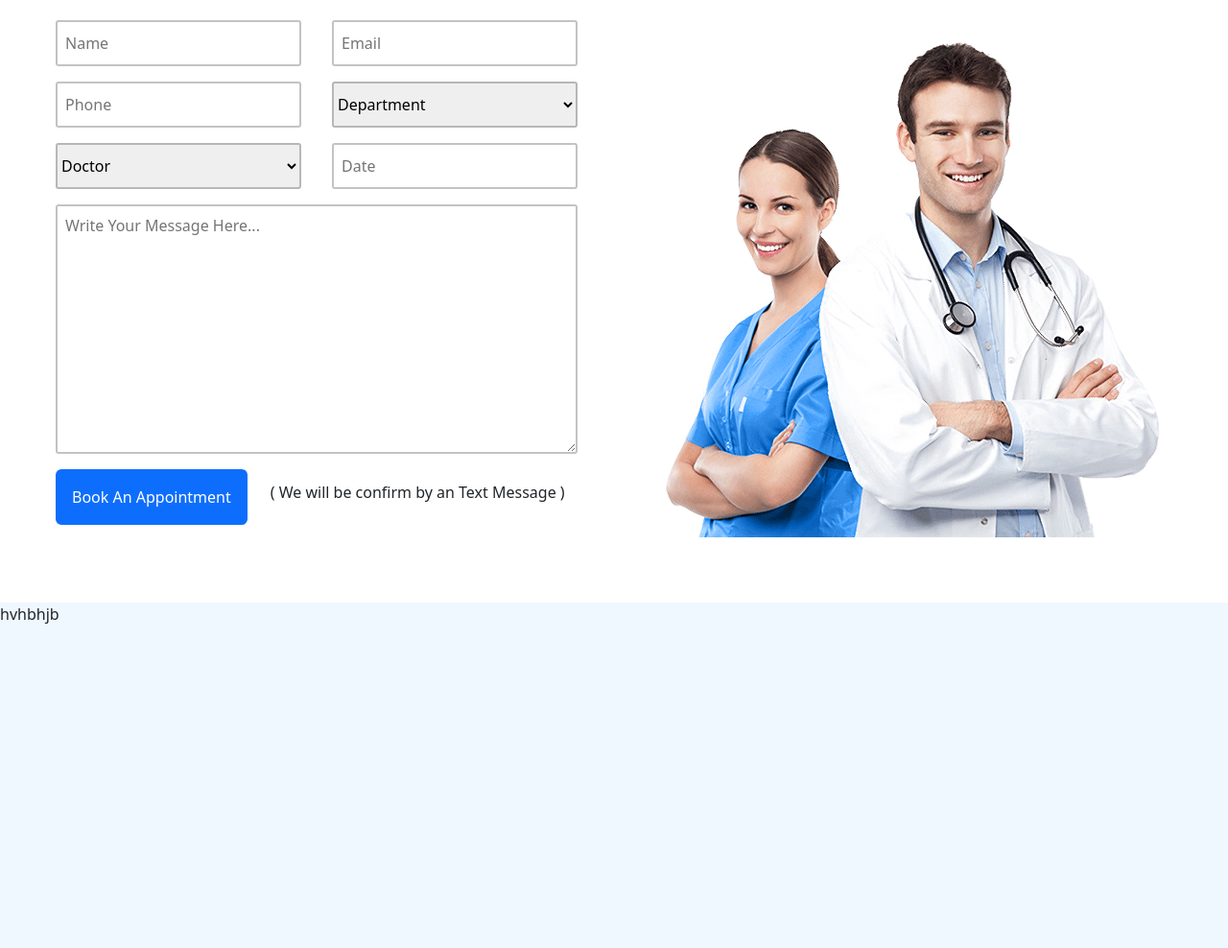
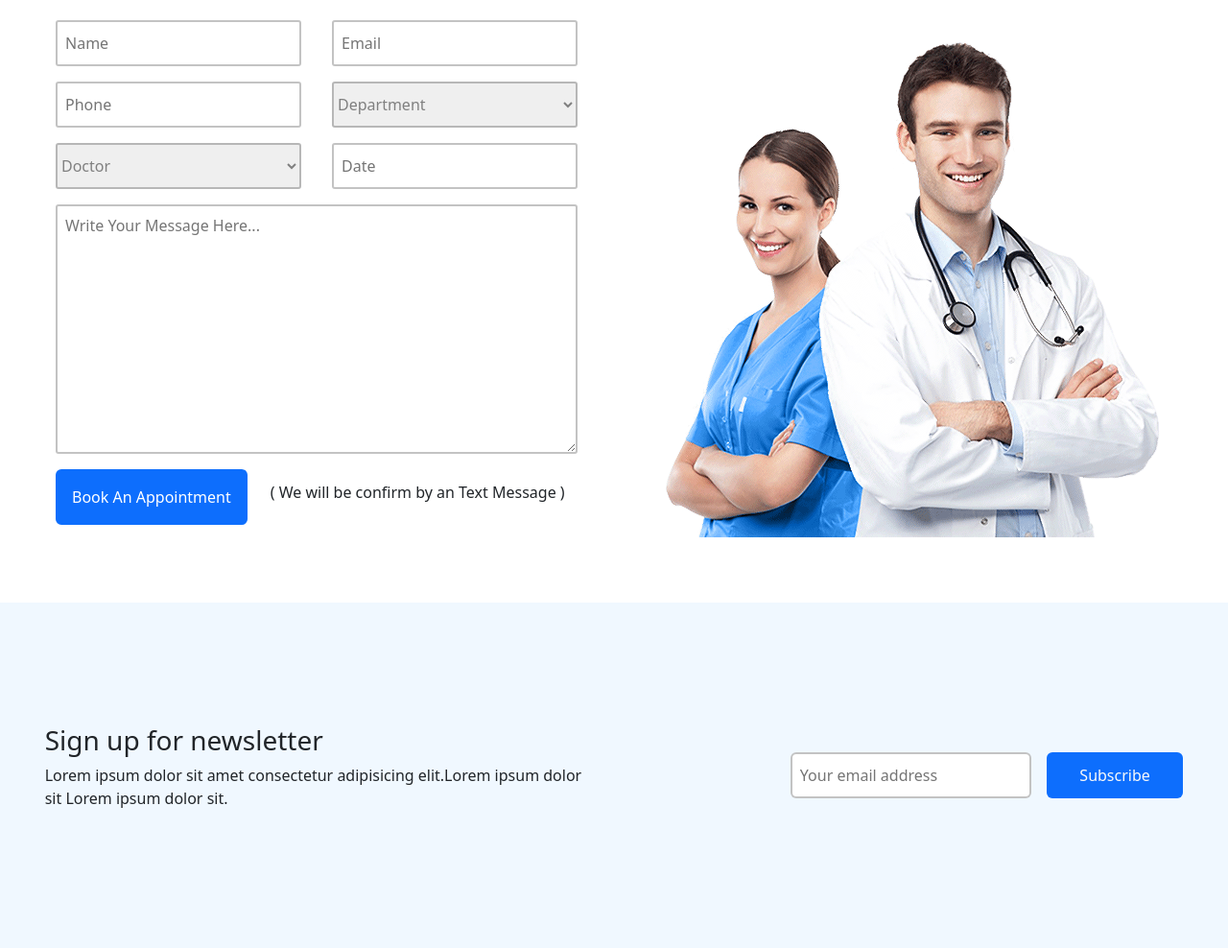
Before and after one commit to ghizlanejadraoui/finl-project-css, a plain HTML site: page index.html in a window 1280 px wide. Shown: the part 7462-8450 px from the top of the page at 96% size. Drawn offline with nearby package versions, Linux system fonts and the light colour scheme.

Commit message:
[complet] section 12

```diff
--- a/index.html
+++ b/index.html
@@ -573,8 +573,15 @@
         </div>
 </section>
 <!--*section 12  -->
-<section class="section12">
-    hvhbhjb
+<section class="section12 d-flex justify-content-evenly align-items-center px-4">
+    <div class="d-flex flex-column">
+        <h3>Sign up for newsletter</h3>
+        <p class="w-75">Lorem ipsum dolor sit amet consectetur adipisicing elit.Lorem ipsum dolor sit Lorem ipsum dolor sit.</p>
+    </div>
+    <div class=" d-flex gap-3">
+        <input class="inputsc12 px-lg-2 py-lg-2 rounded-2" type="email" placeholder="Your email address">
+        <button class="w-50 bg-primary text-light border-0 rounded-2">Subscribe</button>
+    </div>
 </section>
 
 
--- a/src/sass/Modules/Home/_main.scss
+++ b/src/sass/Modules/Home/_main.scss
@@ -356,12 +356,17 @@ select {
   height: 3rem;
   border: 2px solid rgba(0, 0, 0, 0.234);
   border-radius: 3px;
+  color: gray;
 }
 textarea{
     border: 2px solid rgba(0, 0, 0, 0.234);
     border-radius: 3px;
 }
+//* section 12
 .section12{
     background-color:aliceblue ;
     height: 45vh;
 }
+.inputsc12{
+    width: 20rem;
+}
```
Also changed, not shown: public/css/app.css, 1 other file.
